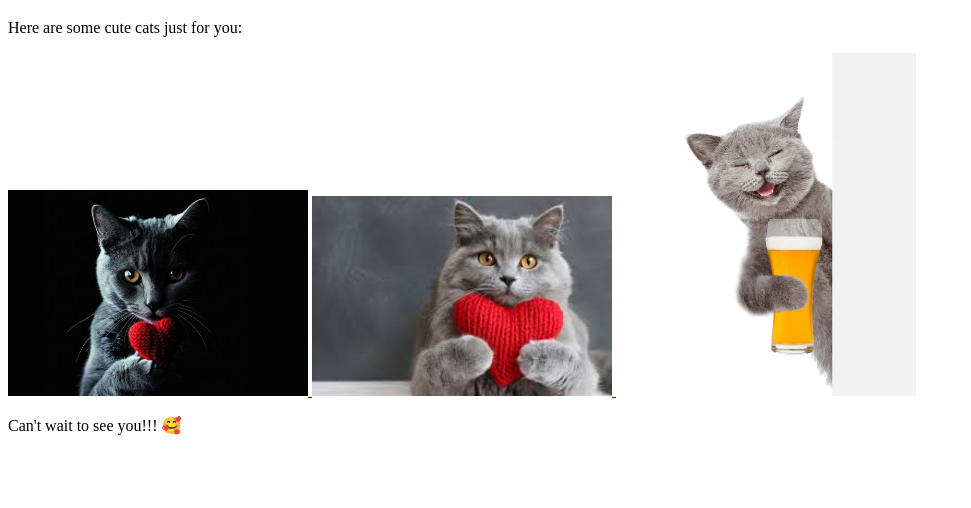
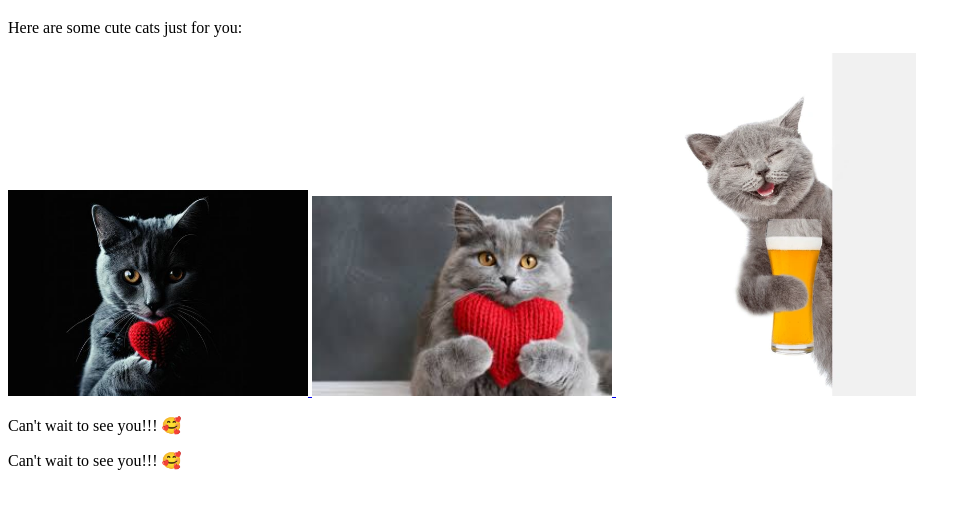
Before and after one commit to niklikesdip/valentinescard, a plain HTML site: page yes.html in a window 1280 px wide. Shown: the part 62-570 px from the top of the page, without its empty margins (0-971 px from the left). Drawn offline with Linux system fonts and the light colour scheme.

Commit message:
Update yes.html

```diff
--- a/yes.html
+++ b/yes.html
@@ -12,7 +12,6 @@
     <img src="happy-cat.jpg" alt="Happy Cat 1" width="300">
   </a>
 
-
   <!-- Second Image -->
   <a href="happy-cat2.jpg" target="_blank">
     <img src="happy-cat2.jpg" alt="Happy Cat 2" width="300">
@@ -26,3 +25,7 @@
   <p>Can't wait to see you!!! 🥰</p>
 </body>
 </html>
+
+  <p>Can't wait to see you!!! 🥰</p>
+</body>
+</html>
```
